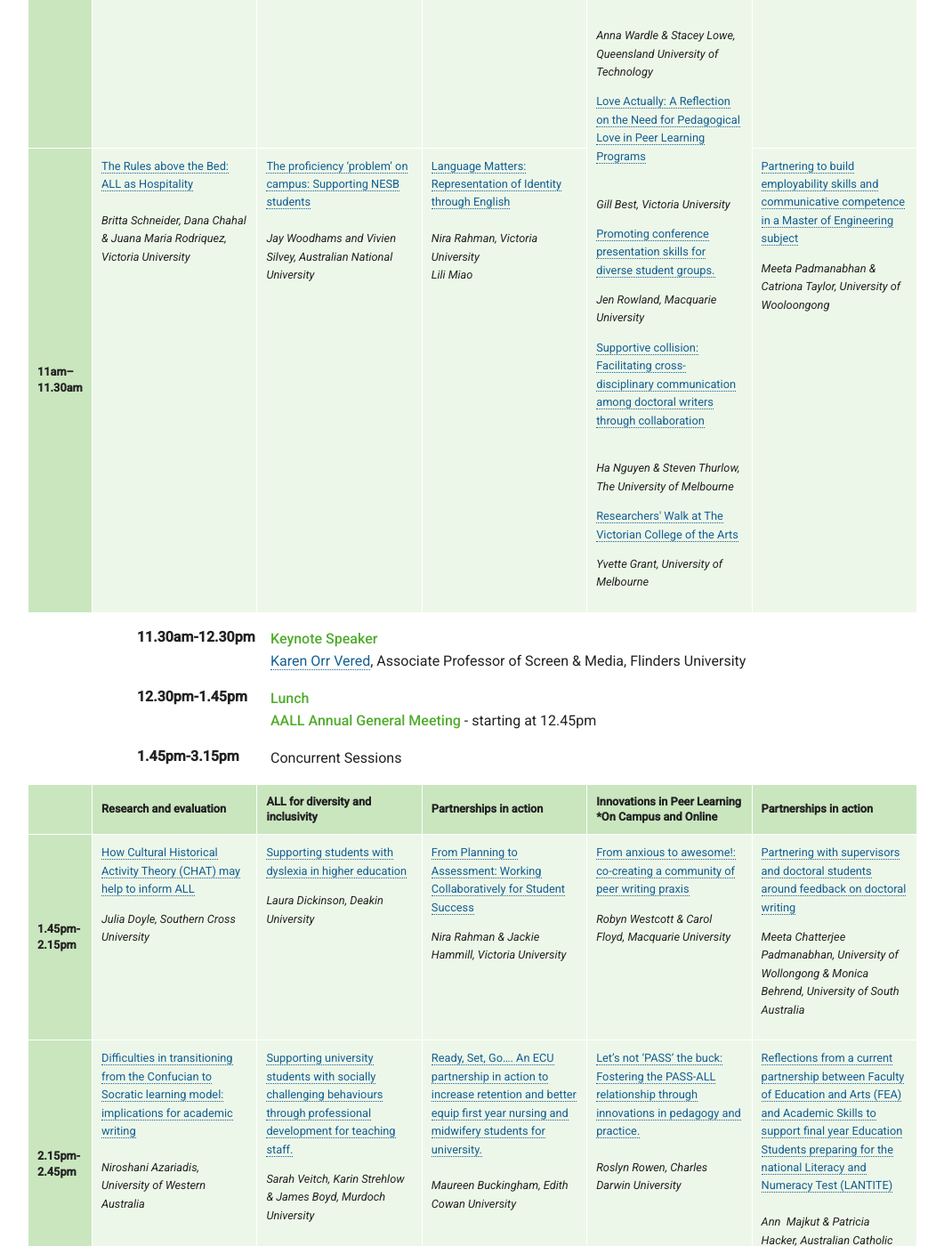
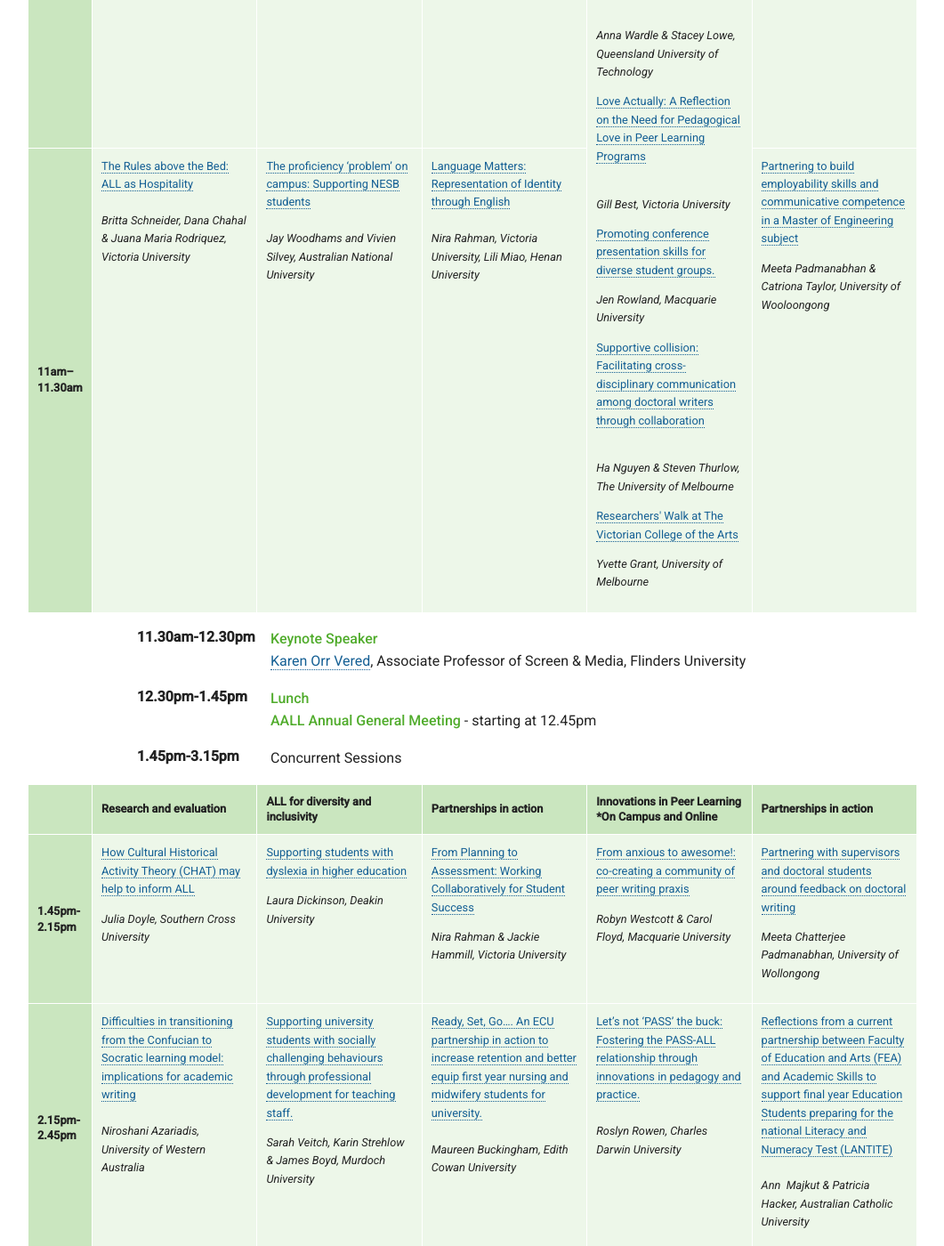
Before and after one commit to aallconference2017/aallconference2017.github.io, a Jekyll site: the page built from program/index.html, in a window 1280 px wide and 1400 px high, scrolled down 7163 px. Shown: the whole window at 89% size, without its empty margins (113-1174 px from the left). Built offline with Jekyll 4.4.1, drawn with Linux system fonts in a browser that asks for light colours; some of the changed text lies outside the part shown.

Commit message:
Updated 'program/index.html' via CloudCannon

```diff
--- a/program/index.html
+++ b/program/index.html
@@ -33,7 +33,7 @@ show_jump_links: true
                                 <td><div class="editable"><p><a href="/Academic Language and Learning (ALL) in Australia an endangered or evolving species.pdf">Academic Language and Learning (ALL) in Australia: an endangered or evolving species?</a></p><p><em>Carolyn Malkin, Victoria University<br />Kate Chanock, La Trobe University</em></p></div></td>
                                 <td><div class="editable"><p><a href="/From the Non-English Speaking Background.pdf">From the Non-English Speaking Background student's perspective: The relevance of completing a university bridging program for future academic success.</a></p><p><em>Jackie Tagg, University of Otago</em></p></div></td>
                                 <td><div class="editable"><p><a href="/Abstracts/Ask a Question.pdf">'Ask a Question': Student use and misuse of online academic skills support</a></p><p><em>Sally Ashton-Hay, Southern Cross University, Zihan Yin, University of New England &amp; Andrew Ross, Southern Cross University</em></p></div></td>
-                                <td><div class="editable"><p><a href="/Abstracts/A partnership approach for assisting students through a ‘one-stop-shop’ .pdf">A partnership approach for assisting students through a &lsquo;one- stop-shop&rsquo;</a></p><p><em>Kanchana Jayasuriya, Dana Kuljanin, Tom Petsinis &amp; Rudi Van Staden Victoria University</em></p></div></td>
+                                <td><div class="editable"><p><a href="/Abstracts/A partnership approach for assisting students through a ‘one-stop-shop’ .pdf">A partnership approach for assisting students through a &lsquo;one- stop-shop&rsquo;</a></p><p><em>Kanchana Jayasuriya, Dana Kuljanin, Tom Petsinis &amp; Rudi Van Staden Victoria, University</em></p></div></td>
                                 <td><div class="editable"><p><a href="/Abstracts/A Potential Diagnostic Tool to Identify HDR Students Requiring Writing Support.pdf">A Potential Diagnostic Tool to Identify HDR Students Requiring Writing Support</a></p><p><em>Adele Thomas, Macquarie University</em></p></div></td>
                             </tr>
                             <tr>
@@ -83,8 +83,8 @@ show_jump_links: true
                                 <th class="editable">3.30pm-4pm</th>
                                 <td><div class="editable"><p><a href="/Abstracts/Changing ALL identities in a disruptive world.pdf">Changing ALL identities in a disruptive world</a></p><p><em>Tess Snowball, Jodi Tutty &amp; Thuy Do, Australian National University</em></p></div></td>
                                 <td><div class="editable"><p><a href="/Abstracts/Indigenous perspectives and the co-curriculum- Towards a decolonising approach to academic language and learning in higher education .pdf">Indigenous perspectives and the co-curriculum: Towards a decolonizing approach to academic language and learning in higher education</a></p><p><em>Arlene Harvey, University of Sydney</em></p></div></td>
-                                <td><div class="editable"><p><a href="/Abstracts/Collaboration and creation of digital pathways for academic literacy- student-centred elearning at Western Sydney University .pdf">Creating digital pathways for academic literacy: student-centred eLearning at Western Sydney University</a></p><p><em>Claire Urbach, Western Sydney University</em></p></div></td>
-                                <td><div class="editable"><p><a href="/Abstracts/Supporting English Language Development- Exploring options for students and staff .pdf">Supporting English Language Development: Exploring options for students and staff</a></p><p><em>Nara Tsedendamba, Deakin University</em></p></div></td>
+                                <td><div class="editable"><p><a href="/Abstracts/Collaboration and creation of digital pathways for academic literacy- student-centred elearning at Western Sydney University .pdf">Creating digital pathways for academic literacy: student-centred eLearning at Western Sydney University</a></p><p><em>Anna Wallace, Hermy Llacuna &amp; Daniel Collins, Western Sydney University</em></p></div></td>
+                                <td><div class="editable"><p><a href="/Abstracts/Supporting English Language Development- Exploring options for students and staff .pdf">Supporting English Language Development: Exploring options for students and staff</a></p><p><em>Victoria Grossi, Laura Dickinson &amp; Nara Tsedendamba, Deakin University</em></p></div></td>
                                 <td><div class="editable"><p><a href="/Abstracts/Knowledge building made clear- aligning academic language learning and content in pre-service teacher education. .pdf">Knowledge building made clear: aligning academic language learning and content in pre-service teacher education.</a></p><p><em>Sarah Dowden-Parker &amp; Roz Rowan, Charles Darwin University</em></p></div></td>
                             </tr>
                             <tr>
@@ -230,7 +230,7 @@ show_jump_links: true
                                 <th class="editable">5pm-5.30pm</th>
                                 <td><div class="editable"><p><a href="/Abstracts/Not just ‘another workshop’- intensive study skills programs at UC .pdf">Not just &lsquo;another workshop&rsquo;: intensive study skills programs at UC</a><br /><br /><em>Gail Heinrich, Catherine Laike,&nbsp; Kimberly Cole &amp; Ellen Lassman, University of Canberra</em></p></div></td>
                                 <td><div class="editable"><p><a href="/Abstracts/The hard working learner- third party services and academic language and learning .pdf">The hard working learner: third party services and academic language and learning</a><br /><br /><em>Helen Benzie &amp; Rowena Harper, University of South Australia</em></p></div></td>
-                                <td><div class="editable"><p><a href="/Abstracts/Design of a Mental Calculation App for Paramedic Students .pdf">Design of a Mental Calculation App for Paramedic Students</a><br /><em></em><em><br />Andrew Bell &amp;John Latham, University of Southern Queensland<br />Brendan Hall, Australian Catholic University</em></p></div></td>
+                                <td><div class="editable"><p><a href="/Abstracts/Design of a Mental Calculation App for Paramedic Students .pdf">Design of a Mental Calculation App for Paramedic Students</a><br /><em></em><em><br />Andrew Bell, University of Southern Queensland<br />Brendan Hall &amp; John Latham, Australian Catholic University</em></p></div></td>
                             </tr>
                         </tbody>
                     </table>
@@ -295,7 +295,7 @@ show_jump_links: true
                                 <th class="editable">11am–11.30am</th>
                                 <td><div class="editable"><p><a href="__notset__">The Rules above the Bed: ALL as Hospitality</a><br /><br /><em>Britta Schneider, Dana Chahal &amp; Juana Maria Rodriquez, Victoria University</em></p></div></td>
                                 <td><div class="editable"><p><a href="/Abstracts/The proficiency ‘problem’ on campus- Supporting NESB students .pdf">The proficiency &lsquo;problem&rsquo; on campus: Supporting NESB students</a><br /><br /><em>Jay Woodhams and Vivien Silvey, Australian National University</em></p></div></td>
-                                <td><div class="editable"><p><a href="/Abstracts/Language Matters- Representation of Identity through English .pdf">Language Matters: Representation of Identity through English</a><br /><br /><em>Nira Rahman, Victoria University<br />Lili Miao</em></p></div></td>
+                                <td><div class="editable"><p><a href="/Abstracts/Language Matters- Representation of Identity through English .pdf">Language Matters: Representation of Identity through English</a><br /><br /><em>Nira Rahman, Victoria University, Lili Miao, Henan University</em></p></div></td>
                                 <td><div class="editable"><p><a href="/Abstracts/Partnering to build employability skills and communicative competence in a Master of Engineering subject .pdf">Partnering to build employability skills and communicative competence in a Master of Engineering subject</a></p><p><em>Meeta Padmanabhan &amp; Catriona Taylor, University of Wooloongong</em></p></div></td>
                             </tr>
                         </tbody>
@@ -326,7 +326,7 @@ show_jump_links: true
                                     <div class="editable"><p><a href="/Abstracts/From Planning to Assessment- Working Collaboratively for Student Success .pdf">From Planning to Assessment: Working Collaboratively for Student Success</a></p><p><em>Nira Rahman &amp; Jackie Hammill, Victoria University</em></p></div>
                                 </td>
                                 <td><div class="editable"><p><a href="/Abstracts/From anxious to awesome!- co-creating a community of peer writing praxis .pdf">From anxious to awesome!: co-creating a community of peer writing praxis</a></p><p><em>Robyn Westcott &amp; Carol Floyd, Macquarie University</em></p></div></td>
-                                <td><div class="editable"><p><a href="/Abstracts/Partnering with supervisors and doctoral students around feedback on doctoral writing .pdf">Partnering with supervisors and doctoral students around feedback on doctoral writing</a></p><p><em>Meeta Chatterjee Padmanabhan, University of Wollongong &amp; Monica Behrend, University of South Australia</em></p></div></td>
+                                <td><div class="editable"><p><a href="/Abstracts/Partnering with supervisors and doctoral students around feedback on doctoral writing .pdf">Partnering with supervisors and doctoral students around feedback on doctoral writing</a></p><p><em>Meeta Chatterjee Padmanabhan, University of Wollongong </em></p></div></td>
                             </tr>
                             <tr>
                                 <th class="editable">2.15pm-2.45pm</th>
```
